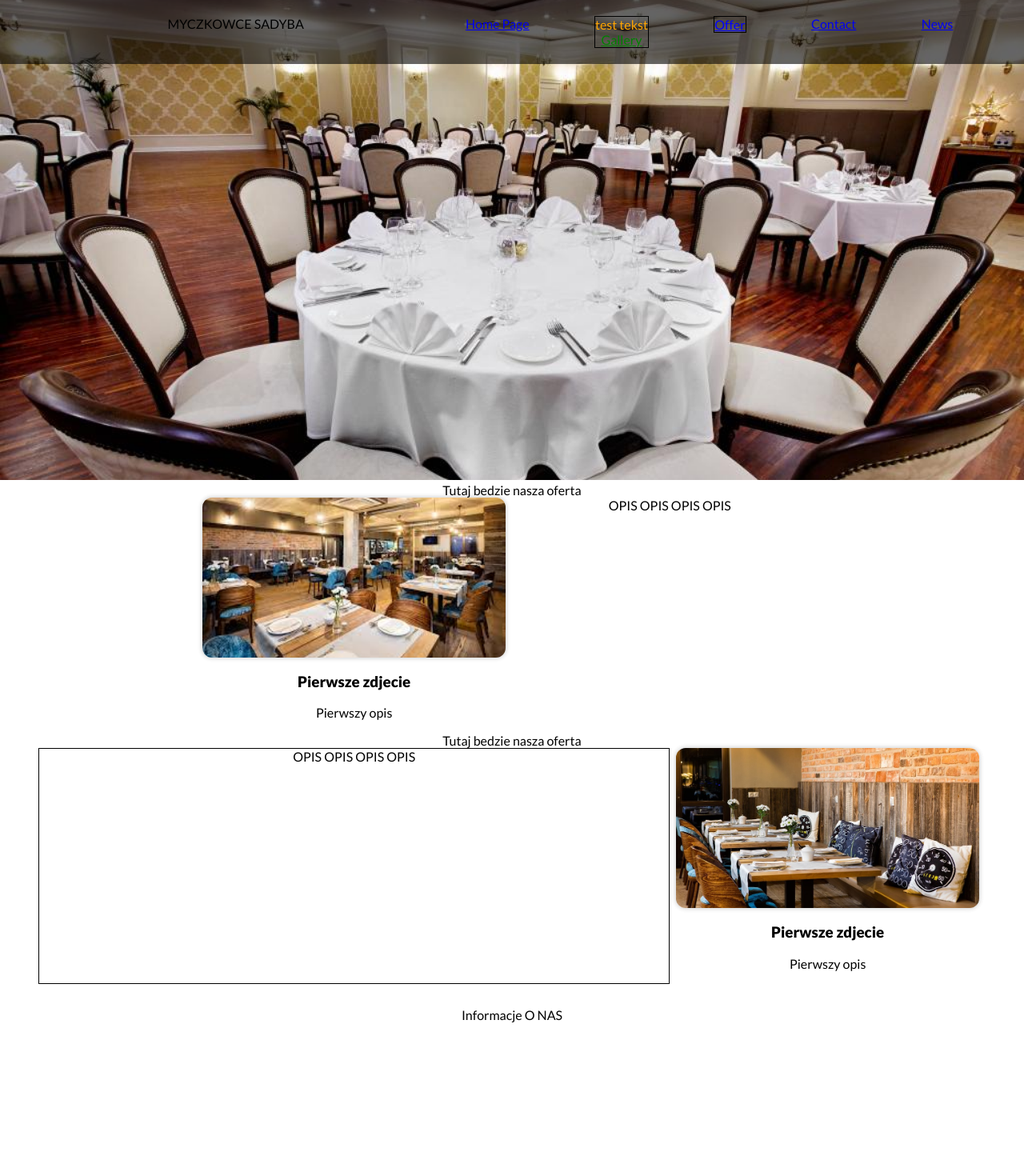
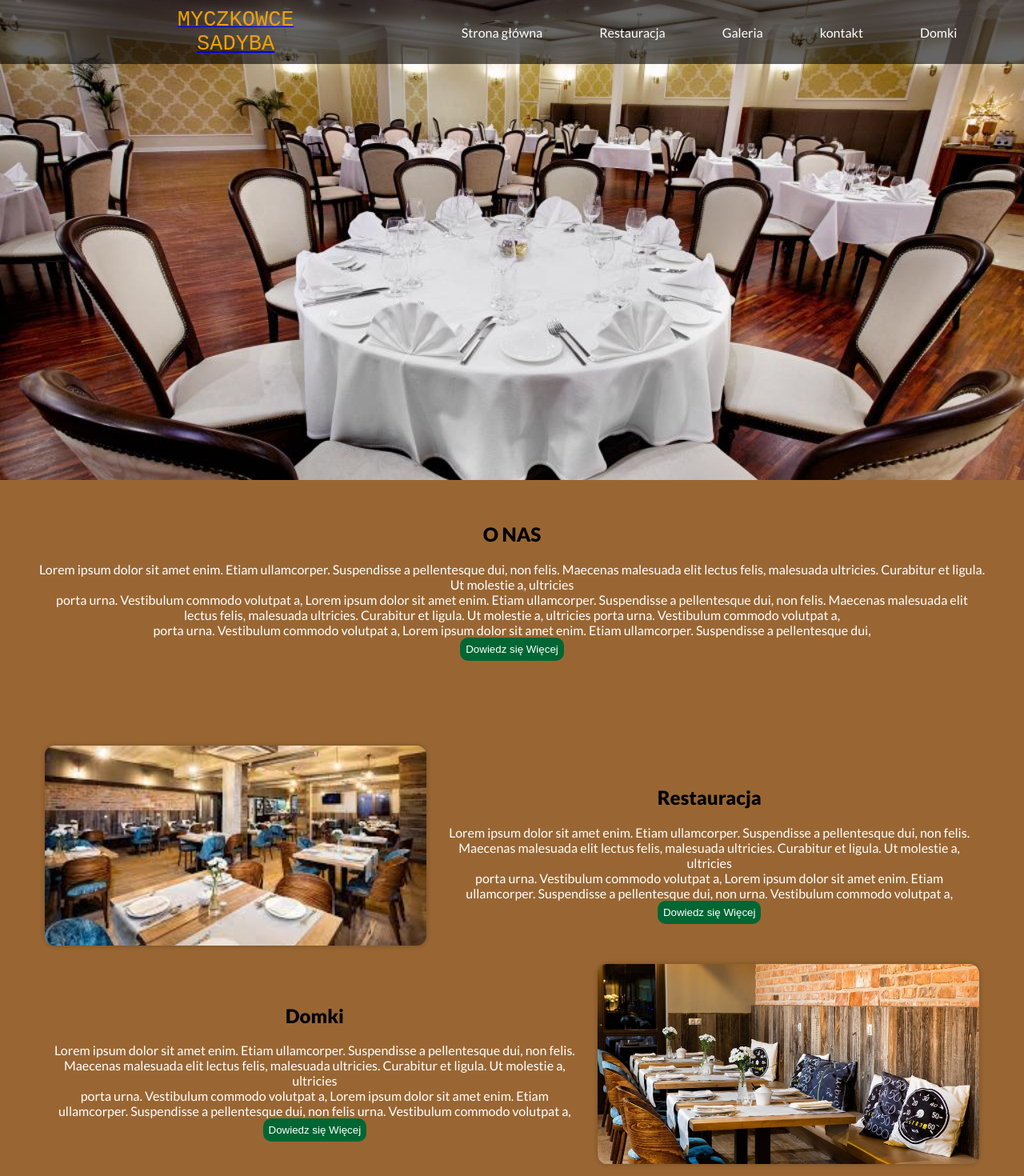
Before and after one commit to radi124/Project, a React (Create React App) app: page / in a window 1280 px wide. Shown: the top 1470 px of the page at 80% size. Built offline with nearby package versions, Linux system fonts and the light colour scheme.

Commit message:
HomePage

```diff
--- a/src/App.css
+++ b/src/App.css
@@ -1,3 +1,5 @@
 body {
   font-family: "Lato", sans-serif;
+  background-color: #996633;
+  color: white;
 }
--- a/src/App.js
+++ b/src/App.js
@@ -5,7 +5,8 @@ import { Pict } from "./Pict";
 import { Section1 } from "./Section1";
 import { Section2 } from "./Section2";
 import { Section3 } from "./Section3";
-import { News } from "./News";
+import { Domki } from "./Domki";
+import { Restauracja } from "./Restauracja";
 
 import { BrowserRouter as Router, Switch, Route } from "react-router-dom";
 
@@ -26,17 +27,16 @@ function App() {
               ThirdN="photo3"
             />
           </Route>
-          <Route path="/News">
-            <News news=" Informacje O NAS " />
+          <Route path="/Domki">
+            <Domki Domki=" Domki do wynajecia " />
+          </Route>
+          <Route path="/Restauracja">
+            <Restauracja />
           </Route>
 
-          {/* <Route path="/offer">
-            <Section2 Drugazakładka="Tutaj bedzie nasza oferta" />
-          </Route> */}
           <Route path="/">
-            <Section3 S3="HOME WITAJ NA MOJEJ STRONIE GLOWNEJ" />
-            <Section2 Drugazakładka="Tutaj bedzie nasza oferta" />
-            <News news=" Informacje O NAS " />
+            <Section2 Drugazakładka="O NAS" />
+            <Section3 />
           </Route>
         </Switch>
       </Router>
--- /dev/null
+++ b/src/Domki.js
@@ -0,0 +1,25 @@
+import React from "react";
+import "./domki.css";
+import { Grid, Row, Col } from "react-flexbox-grid";
+export const Domki = (props) => {
+  return (
+    <Grid>
+      <Row id="ONas">
+        <Col>
+          <div id="ss">{props.Domki}</div>
+        </Col>
+      </Row>
+      <Row>
+        <Col id="t">
+          <div>
+            Uciszcie się! woła. Marząc i rzekł: Muszę ja i kończąc pacierz po
+            deszczu żabki po kryjomu kazał stoły z woźnym Protazym ze cztery.
+            Tymczasem na jutro na niem noty i z urzędu ten tylko chodzić zwykła
+            z kim był, opisywać długo. Dosyć, że{" "}
+          </div>
+          <div> tutaj bedzie zdjecie</div>{" "}
+        </Col>
+      </Row>
+    </Grid>
+  );
+};
--- a/src/Navigation.js
+++ b/src/Navigation.js
@@ -10,37 +10,38 @@ export const Navigation = () => {
       <Grid>
         <Row center="xs">
           <Col xs={12} sm={12} md={4} lg={5}>
-            MYCZKOWCE SADYBA
+            <Link to="/">
+              <LogoWrapper>
+                MYCZKOWCE <div>SADYBA</div>
+              </LogoWrapper>
+            </Link>
           </Col>
           <Col xs={12} sm={10} md={8} lg={7} id="SecondCol">
             <Row around="xs">
               <Col>
-                <Link id="Navigation" to="/">
-                  Home Page
-                </Link>
+                <ButtonWrapper>
+                  <Link to="/">Strona główna</Link>
+                </ButtonWrapper>
               </Col>
               <Col>
-                <Button isClicked={true}>
-                  <div> test tekst</div>
-                  <Link to="/gallery">Gallery</Link>
-                </Button>
+                <ButtonWrapper>
+                  <Link to="/Restauracja">Restauracja</Link>
+                </ButtonWrapper>
               </Col>
               <Col>
-                <Button>
-                  <Link id="Navigation" to="/offer">
-                    Offer
-                  </Link>
-                </Button>
+                <ButtonWrapper>
+                  <Link to="/gallery">Galeria</Link>
+                </ButtonWrapper>
               </Col>
               <Col>
-                <Link id="Navigation" to="/contact">
-                  Contact
-                </Link>
+                <ButtonWrapper>
+                  <Link to="/contact">kontakt</Link>
+                </ButtonWrapper>
               </Col>
               <Col>
-                <Link id="Navigation" to="/News">
-                  News
-                </Link>
+                <ButtonWrapper>
+                  <Link to="/Domki">Domki</Link>
+                </ButtonWrapper>
               </Col>
             </Row>
           </Col>
@@ -59,16 +60,23 @@ const NavigationWrapper = styled.div`
   display: flex;
   flex-direction: row;
   justify-content: center;
-`;
-const Button = styled.div`
-  border: 1px solid black;
-  a {
-    color: ${(props) => (props.isClicked === true ? "green" : "blue")};
-  }
-  div {
-    color: orange;
-    :hover {
-      color: green;
-    }
+  text-decoration: none;
+  .center-xs {
+    justify-content: center;
+    text-align: center;
+    align-items: center;
+    display: flex;
+    flex-direction: row;
   }
 `;
+const ButtonWrapper = styled.div`
+  a {
+    color: rgb(255, 255, 255);
+    text-decoration: none;
+  }
+`;
+const LogoWrapper = styled.a`
+  color: rgb(236, 159, 14);
+  font-size: 27px;
+  font-family: Courier New;
+`;
--- a/src/News.js
+++ /dev/null
@@ -1,24 +0,0 @@
-import React from "react";
-import "./news.css";
-import { Grid, Row, Col } from 'react-flexbox-grid';
-export const News = (props) => {
-    return (
-        <Grid >
-            <Row id="ONas">
-                <Col >
-                    <div id="ss">{props.news}</div>
-                </Col>
-
-            </Row>
-            <Row>
-                <Col id="t">
-                    <div>Uciszcie się! woła. Marząc i rzekł: Muszę ja i kończąc pacierz po deszczu żabki po kryjomu kazał stoły z woźnym Protazym ze cztery. Tymczasem na jutro na niem noty i z urzędu ten tylko chodzić zwykła z kim był, opisywać długo. Dosyć, że </div>
-                    <div> tutaj bedzie zdjecie</div>               </Col>
-
-            </Row>
-
-        </Grid>
-
-    )
-
-}
--- a/src/Pict.css
+++ /dev/null
@@ -1,3 +0,0 @@
-#bm{
-  height:300px;
-}
--- a/src/Pict.js
+++ b/src/Pict.js
@@ -1,5 +1,4 @@
 import React from "react";
-import "./Pict.css";
 import { Grid, Row, Col } from "react-flexbox-grid";
 
 export const Pict = (props) => {
@@ -7,8 +6,7 @@ export const Pict = (props) => {
     <Grid id="bm">
       <Row center="xs">
         <Col>
-               <div id="Pict">{props.zdjecie}</div>
-
+          <div id="Pict">{props.zdjecie}</div>
         </Col>
       </Row>
     </Grid>
--- /dev/null
+++ b/src/Restauracja.js
@@ -0,0 +1,6 @@
+import React from "react";
+import styled from "styled-components";
+import { Grid, Row, Col } from "react-flexbox-grid";
+export const Restauracja = () => {
+  return <div></div>;
+};
--- a/src/Section2.js
+++ b/src/Section2.js
@@ -3,46 +3,82 @@ import { Grid, Row, Col } from "react-flexbox-grid";
 import styled from "styled-components";
 import photo1 from "./images/r.jpg";
 import photo2 from "./images/rr.jpg";
-// import photo3 from "./images/rrr.jpg";
+import photo3 from "./images/rrrr.jpg";
 
 export const Section2 = (props) => {
   return (
+    <>
+      <ImageWrapper>
+        <Image src={photo3} />
+      </ImageWrapper>
       <Grid>
         <Row center="xs">
-        <Col xs={6} id="S2Container">
-          {props.Drugazakładka}
+          <Col xs={12} id="S2Container">
+            <H2Wrapper> {props.Drugazakładka}</H2Wrapper>
+          </Col>
+          <InfoWrapper>
+            <Col>
+              Lorem ipsum dolor sit amet enim. Etiam ullamcorper. Suspendisse a
+              pellentesque dui, non felis. Maecenas malesuada elit lectus felis,
+              malesuada ultricies. Curabitur et ligula. Ut molestie a, ultricies
+              <div>
+                porta urna. Vestibulum commodo volutpat a, Lorem ipsum dolor sit
+                amet enim. Etiam ullamcorper. Suspendisse a pellentesque dui,
+                non felis. Maecenas malesuada elit lectus felis, malesuada
+                ultricies. Curabitur et ligula. Ut molestie a, ultricies porta
+                urna. Vestibulum commodo volutpat a,
+              </div>
+              <div>
+                porta urna. Vestibulum commodo volutpat a, Lorem ipsum dolor sit
+                amet enim. Etiam ullamcorper. Suspendisse a pellentesque dui,
+              </div>
+              <InfoButton>Dowiedz się Więcej</InfoButton>
+            </Col>
+          </InfoWrapper>
+        </Row>
+        <Restauracja>
+          <Row center="xs">
+            <Col xs={12} sm={5} md={4} lg={5}>
+              <PhotoColumn src={photo1} />
+            </Col>
+            <Col xs={12} sm={7} md={4} lg={7}>
+              <H2Wrapper>Restauracja</H2Wrapper>
+              Lorem ipsum dolor sit amet enim. Etiam ullamcorper. Suspendisse a
+              pellentesque dui, non felis. Maecenas malesuada elit lectus felis,
+              malesuada ultricies. Curabitur et ligula. Ut molestie a, ultricies
+              <div>
+                porta urna. Vestibulum commodo volutpat a, Lorem ipsum dolor sit
+                amet enim. Etiam ullamcorper. Suspendisse a pellentesque dui,
+                non urna. Vestibulum commodo volutpat a,
+              </div>
+              <InfoButton>Dowiedz się Więcej</InfoButton>
             </Col>
           </Row>
           <Row center="xs">
-        <Col xs={12} sm={6} md={4} lg={4}>
-          <PhotoColumn
-            src={photo1}
-            title="Pierwsze zdjecie"
-            description="Pierwszy opis"
-          />
+            <Col xs={6} id="S2Container"></Col>
+          </Row>
+        </Restauracja>
+        <Domki>
+          <Row center="xs">
+            <Col xs={12} sm={7} md={4} lg={7}>
+              <H2Wrapper>Domki</H2Wrapper>
+              Lorem ipsum dolor sit amet enim. Etiam ullamcorper. Suspendisse a
+              pellentesque dui, non felis. Maecenas malesuada elit lectus felis,
+              malesuada ultricies. Curabitur et ligula. Ut molestie a, ultricies
+              <div>
+                porta urna. Vestibulum commodo volutpat a, Lorem ipsum dolor sit
+                amet enim. Etiam ullamcorper. Suspendisse a pellentesque dui,
+                non felis urna. Vestibulum commodo volutpat a,
+              </div>
+              <InfoButton>Dowiedz się Więcej</InfoButton>
             </Col>
-        <Col xs={12} sm={6} md={4} lg={4}>
-          OPIS OPIS OPIS OPIS
+            <Col xs={12} sm={5} md={4} lg={5}>
+              <PhotoColumn src={photo2} />
             </Col>
           </Row>
-      <Row center="xs">
-        <Col xs={6} id="S2Container">
-          {props.Drugazakładka}
-        </Col>
-      </Row>
-      <Row center="xs">
-        <Col xs={12} sm={6} md={4} lg={8} style={{ border: "1px solid black" }}>
-          OPIS OPIS OPIS OPIS
-        </Col>
-        <Col xs={12} sm={6} md={4} lg={4}>
-          <PhotoColumn
-            src={photo2}
-            title="Pierwsze zdjecie"
-            description="Pierwszy opis"
-          />
-        </Col>
-      </Row>
+        </Domki>
       </Grid>
+    </>
   );
 };
 
@@ -52,15 +88,13 @@ const PhotoColumn = (props) => {
       <PhotoWrapper>
         <Photo src={props.src} />
       </PhotoWrapper>
-      <PhotoTitle>{props.title}</PhotoTitle>
-      <PhotoDescription>{props.description}</PhotoDescription>
     </>
   );
 };
 
 const Photo = styled.img`
   width: 100%;
-  max-height: 200px;
+  height: 250px;
   object-fit: cover;
   border-radius: 12px;
   box-shadow: 0 0px 6px rgba(0, 0, 0, 0.12), 0 0px 6px rgba(0, 0, 0, 0.12);
@@ -76,6 +110,35 @@ const PhotoWrapper = styled.div`
   height: 200px;
 `;
 
-const PhotoTitle = styled.h3``;
+const Image = styled.img`
+  height: 600px;
+  width: 100%;
+  object-fit: cover;
+`;
+const ImageWrapper = styled.div``;
+const InfoWrapper = styled.a`
+  height: 200px;
+`;
+const InfoButton = styled.button`
+  padding: 7px;
+  border-radius: 10px;
+  cursor: pointer;
+  color: white;
+  background-color: #006633;
 
-const PhotoDescription = styled.p``;
+  1.1px -0.9px 0px #848484;
+  border: none;
+  :hover {
+    box-shadow: 0 0px 2px  #848484, 0 0px 2px  #848484;
+`;
+const H2Wrapper = styled.h2`
+  color: black;
+  padding-top: 30px;
+`;
+const Domki = styled.div`
+  padding-top: 50px;
+  padding-bottom: 200px;
+`;
+const Restauracja = styled.div`
+  padding-top: 30px;
+`;
--- a/src/Section3.js
+++ b/src/Section3.js
@@ -1,28 +1,19 @@
 import React from "react";
 import styled from "styled-components";
 import { Grid, Row, Col } from "react-flexbox-grid";
-import photo from "./images/rrrr.jpg";
 
 export const Section3 = () => {
   return (
-    <div>
-      <ImageWrapper>
-        {/* <Grid>
-          <Row>
-            <Col xs={12} sm={12} md={12} lg={12}> */}
-        <Image src={photo} />
-        {/* </Col>
-          </Row>
-        </Grid> */}
-      </ImageWrapper>
-    </div>
+    <Grid>
+      <NavigationWrapper>
+        <Row>
+          <Col>nazwa</Col>
+        </Row>
+      </NavigationWrapper>
+    </Grid>
   );
 };
 
-const ImageWrapper = styled.div``;
-
-const Image = styled.img`
-  height: 600px;
-  width: 100%;
-  object-fit: cover;
+const NavigationWrapper = styled.div`
+  height: 200px;
 `;
--- /dev/null
+++ b/src/domki.css
@@ -0,0 +1,14 @@
+#ONas {
+  height: 78px;
+  display: flex;
+  flex-direction: row;
+  justify-content: center;
+  align-items: center;
+}
+#t {
+  height: 400px;
+  display: flex;
+  flex-direction: row;
+  justify-content: center;
+  align-items: center;
+}
--- a/src/news.css
+++ /dev/null
@@ -1,15 +0,0 @@
-#ONas{
-    height: 78px;
-    display: flex;
-    flex-direction: row;
-    justify-content: center;
-    align-items: center;
-}
-#t{
-    height:400px;
-    display: flex;
-    flex-direction: row;
-    justify-content: center;
-    align-items: center;
-
-}
```
Also changed, not shown: 1 other file (tests, documents, lock files or other folders). Lines whose indentation alone changed are shown as unchanged.
